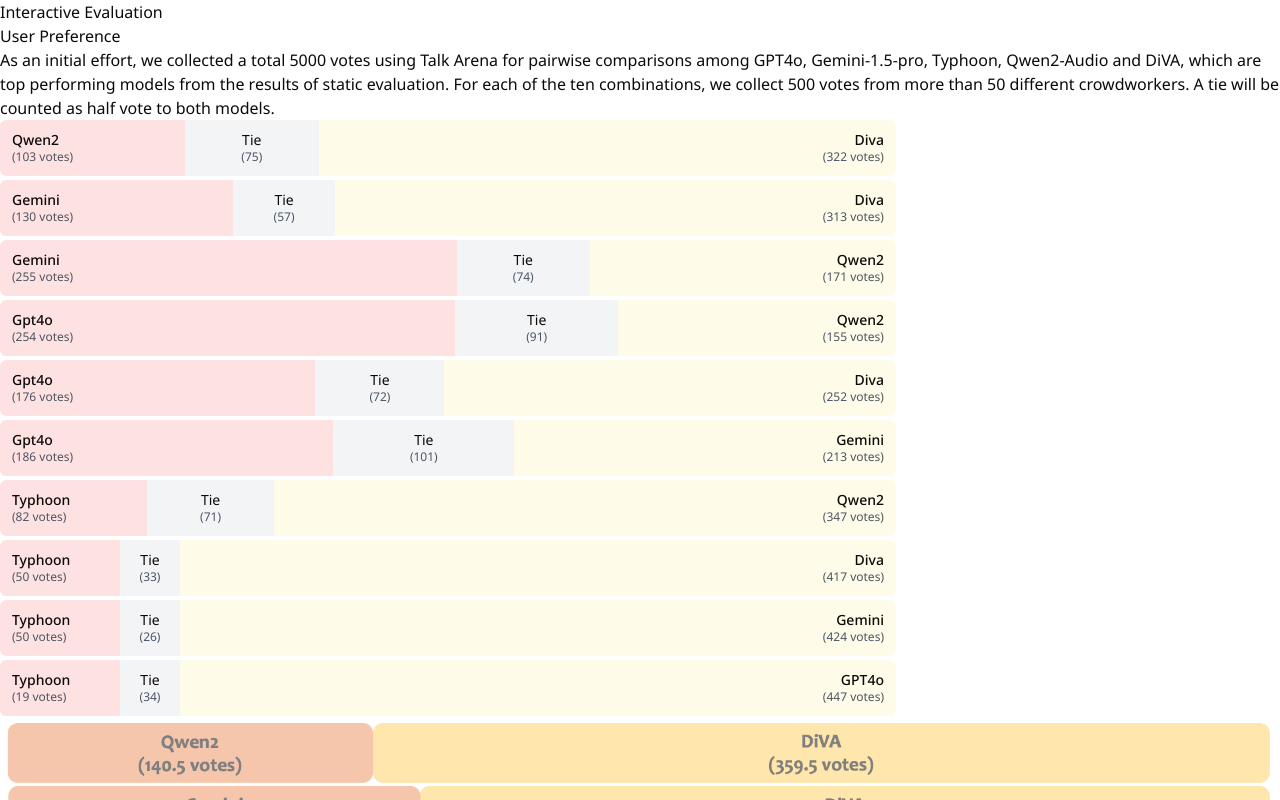
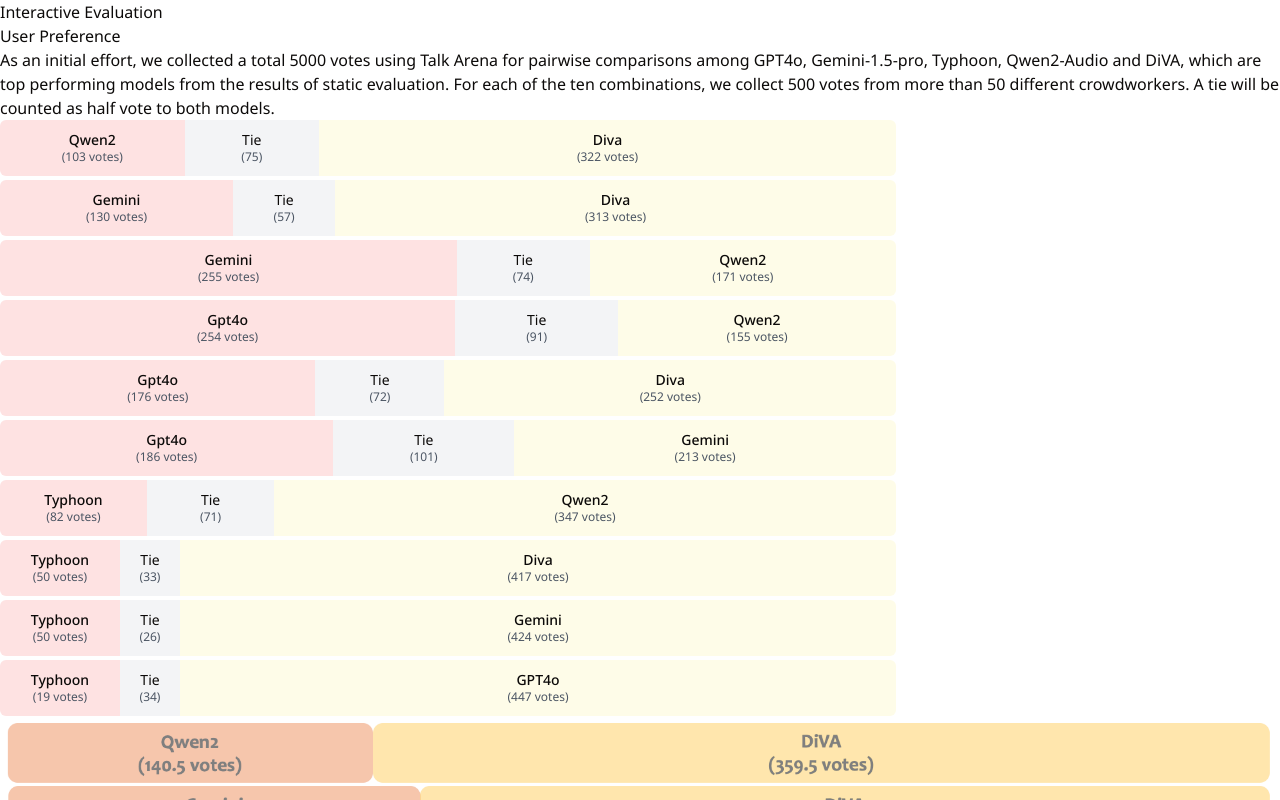
Before and after one commit to ProKil/talkarena, a Next.js app: page /interactive_evaluation in a window 1280 px wide. Shown: the top 800 px of the page. Built offline with nearby package versions, Linux system fonts and the light colour scheme.

Commit message:
Update win_rates.tsx

```diff
--- a/components/win_rates.tsx
+++ b/components/win_rates.tsx
@@ -17,21 +17,20 @@
   };
 }
 
-const ModelLabel: FC<{ name: string; votes: number; align?: 'left' | 'right' }> = ({
+const ModelLabel: FC<{ name: string; votes: number }> = ({
   name,
   votes,
-  align = 'left'
 }) => (
-  <div className={`flex flex-col ${align === 'right' ? 'items-end' : 'items-start'}`}>
-    <span className="font-medium text-sm leading-tight">{name}</span>
-    <span className="text-xs text-gray-600">({votes} votes)</span>
+  <div className="flex flex-col items-center w-full">
+    <span className="font-medium text-sm leading-tight text-center">{name}</span>
+    <span className="text-xs text-gray-600 text-center">({votes} votes)</span>
   </div>
 );
 
 const TieLabel: FC<{ votes: number }> = ({ votes }) => (
-  <div className="flex flex-col items-center">
-    <span className="text-sm leading-tight">Tie</span>
-    <span className="text-xs text-gray-600">({votes})</span>
+  <div className="flex flex-col items-center w-full">
+    <span className="text-sm leading-tight text-center">Tie</span>
+    <span className="text-xs text-gray-600 text-center">({votes})</span>
   </div>
 );
 
@@ -44,8 +43,9 @@
 }) => (
   <div className="w-full h-14 mb-1 last:mb-0">
     <div className="flex w-full h-full rounded-md overflow-hidden">
+      {/* Model 1 Section */}
       <div
-        className="bg-red-100 flex items-center justify-between min-w-[120px] px-3"
+        className="bg-red-100 flex items-center justify-center min-w-[120px] px-3"
         style={{ width: `${model1.percentage}%` }}
       >
         <ModelLabel
@@ -54,6 +54,7 @@
         />
       </div>
 
+      {/* Tie Section */}
       {tie.votes > 0 && (
         <div
           className="bg-gray-100 flex items-center justify-center min-w-[60px] px-2"
@@ -63,14 +64,14 @@
         </div>
       )}
 
+      {/* Model 2 Section */}
       <div
-        className="bg-yellow-50 flex items-center justify-end min-w-[120px] px-3"
+        className="bg-yellow-50 flex items-center justify-center min-w-[120px] px-3"
         style={{ width: `${model2.percentage}%` }}
       >
         <ModelLabel
           name={model2.name}
           votes={model2.votes}
-          align="right"
         />
       </div>
     </div>
```
